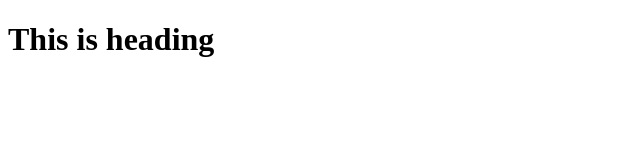
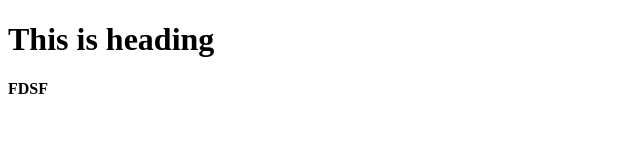
Before and after one commit to Altynka/git-one, a plain HTML site: page index.html in a window 1280 px wide. Shown: the full height of the page, 0-640 px from the left. Drawn offline with Linux system fonts and the light colour scheme.

Commit message:
added b text for index

```diff
--- a/index.html
+++ b/index.html
@@ -6,5 +6,6 @@
   </head>
   <body>
 <h1>This is heading</h1>
+<b>FDSF</b>
   </body>
 </html>
```
